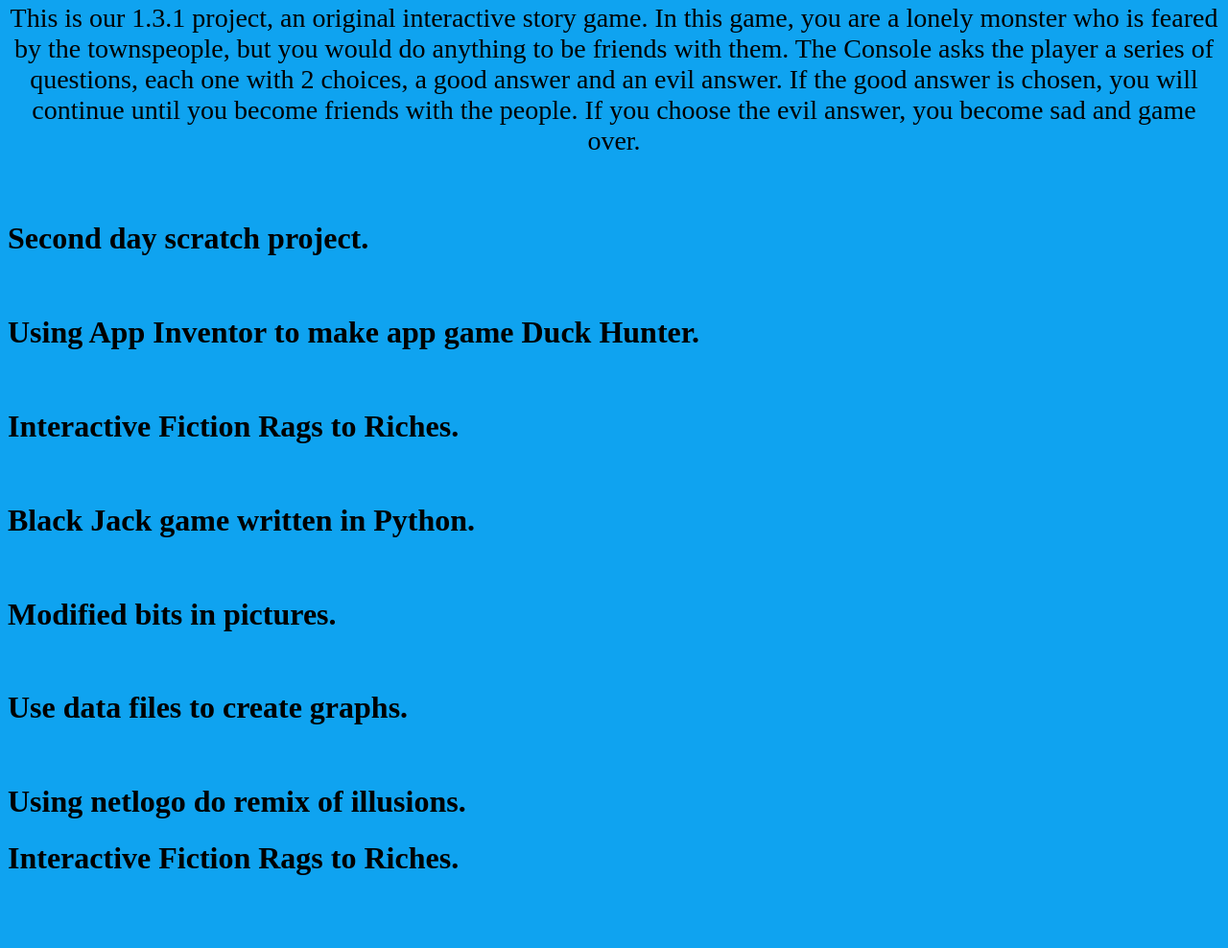
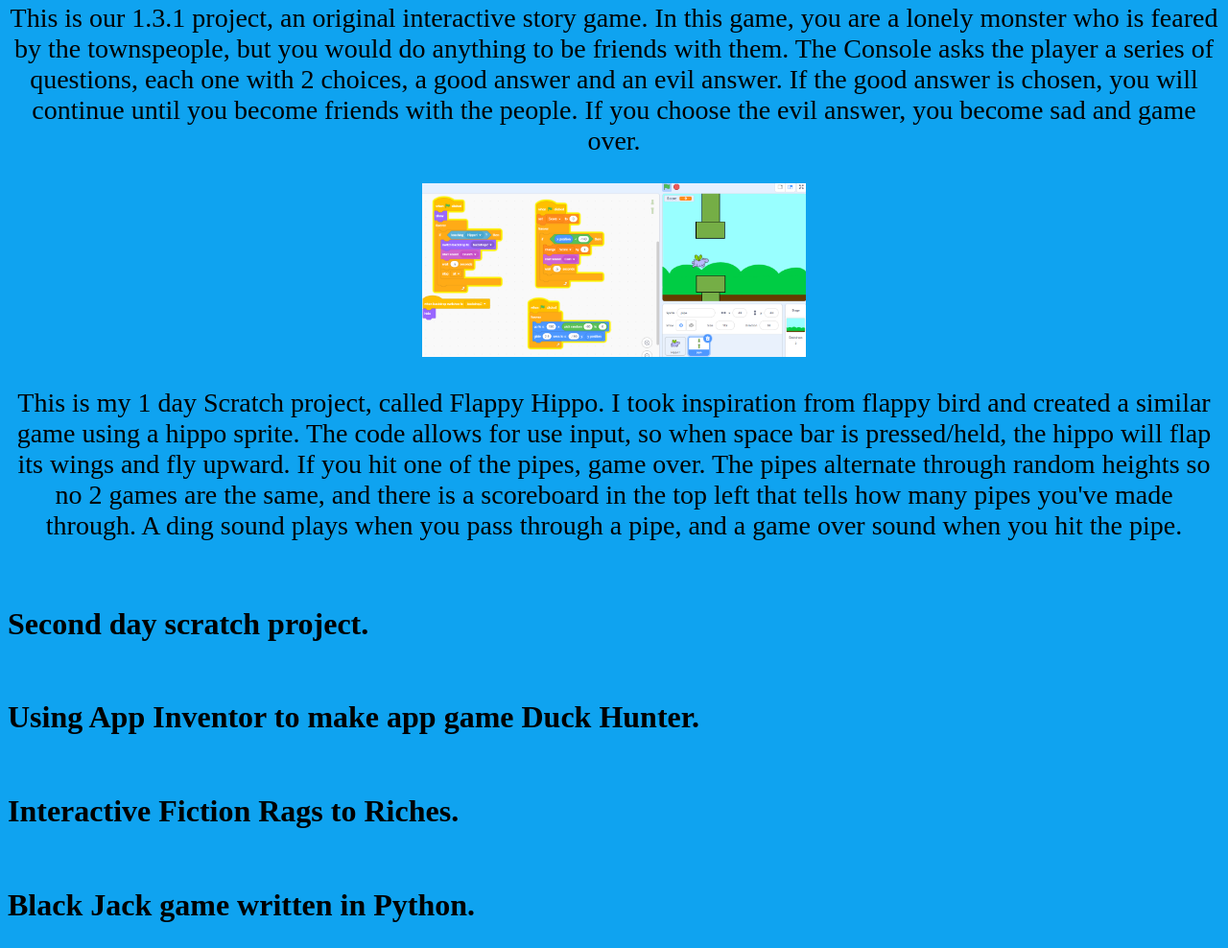
Before and after one commit to JeffreyKressin/Website, a plain HTML site: page portfolio.html in a window 1280 px wide. Shown: the part 1440-2428 px from the top of the page at 96% size. Before the commit the page ends 2400 px from the top, so only its background shows below. Drawn offline with Linux system fonts and the light colour scheme.

Commit message:
Update portfolio.html

```diff
--- a/portfolio.html
+++ b/portfolio.html
@@ -24,6 +24,13 @@
 <center><p style="color:black;font-size:28px;"> This is our 1.3.1 project, an original interactive story game. In this game, you are a lonely monster who is feared by the townspeople,
 	but you would do anything to be friends with them. The Console asks the player a series of questions, each one with 2 choices, a good answer and an evil answer. If the good
 	answer is chosen, you will continue until you become friends with the people. If you choose the evil answer, you become sad and game over.</p></center>
+
+  </body>
+<center><img src="./images/flappyhippo.png" width="400" /></center>
+<center><p style="color:black;font-size:28px;"> This is my 1 day Scratch project, called Flappy Hippo. I took inspiration from flappy bird and created a similar game using a hippo
+	sprite. The code allows for use input, so when space bar is pressed/held, the hippo will flap its wings and fly upward. If you hit one of the pipes, game over. The pipes
+	alternate through random heights so no 2 games are the same, and there is a scoreboard in the top left that tells how many pipes you've made through. A ding sound plays
+	when you pass through a pipe, and a game over sound when you hit the pipe.</p></center>
     <br>
     <h1>   Second day scratch project.</h1>
     <br>
```
